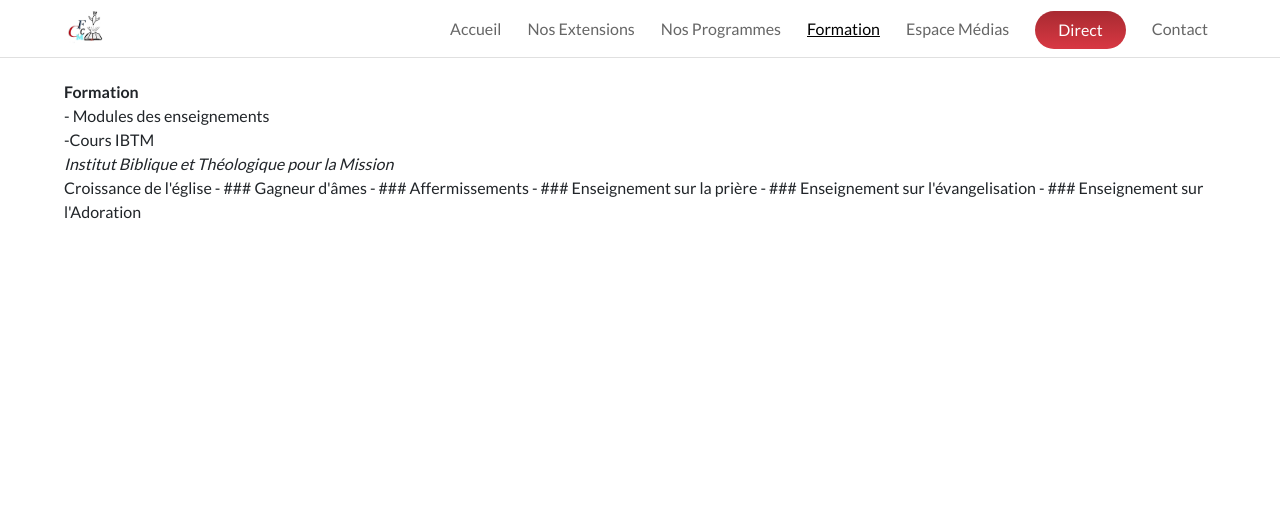
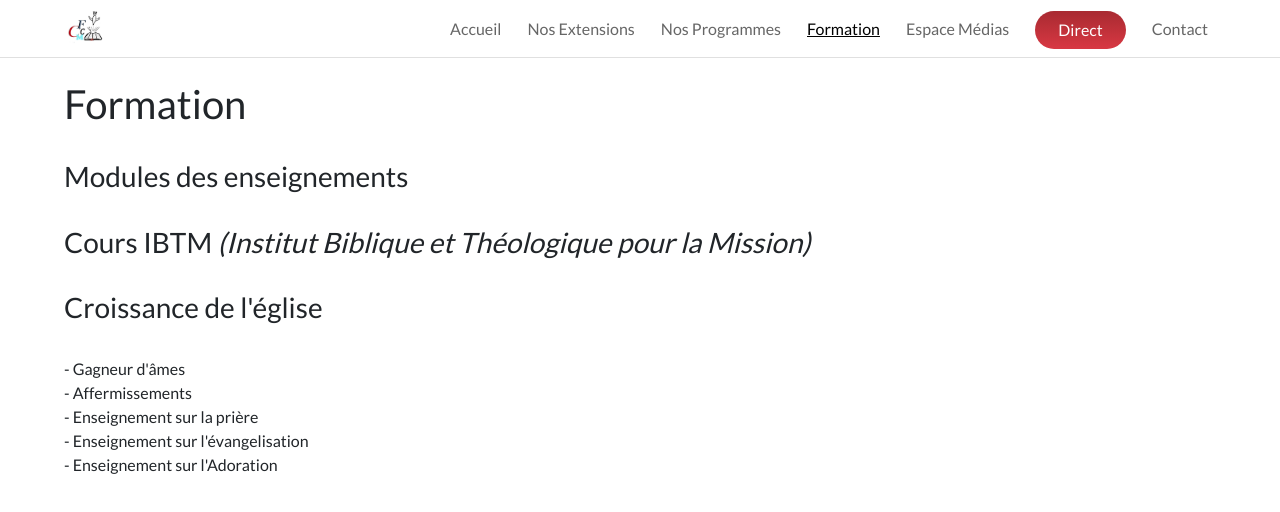
Before and after one commit to Olivier-Kango/cfcm, a React (Create React App) app: page /formation in a window 1280 px wide. Shown: the top 512 px of the page. Built offline with nearby package versions, Linux system fonts and the light colour scheme; a web font is replaced by a local one.

Commit message:
Styling Formation component

```diff
--- a/src/components/Formation.js
+++ b/src/components/Formation.js
@@ -3,20 +3,26 @@ import '../styling/Formation.scss';
 
 const Formation = () => (
   <div className="formation">
-    <strong>Formation</strong>
+    <h1>Formation</h1>
     <br />
-    - Modules des enseignements
+    <h3>Modules des enseignements</h3>
     <br />
-    -Cours IBTM
+    <h3>
+      Cours IBTM&nbsp;
+      <i>(Institut Biblique et Théologique pour la Mission)</i>
+    </h3>
     <br />
-    <i>Institut Biblique et Théologique pour la Mission</i>
+    <h3>Croissance de l&apos;église</h3>
     <br />
-    Croissance de l&apos;église
-    - ### Gagneur d&apos;âmes
-    - ### Affermissements
-    - ### Enseignement sur la prière
-    - ### Enseignement sur l&apos;évangelisation
-    - ### Enseignement sur l&apos;Adoration
+    - Gagneur d&apos;âmes
+    <br />
+    - Affermissements
+    <br />
+    - Enseignement sur la prière
+    <br />
+    - Enseignement sur l&apos;évangelisation
+    <br />
+    - Enseignement sur l&apos;Adoration
   </div>
 );
 
```
